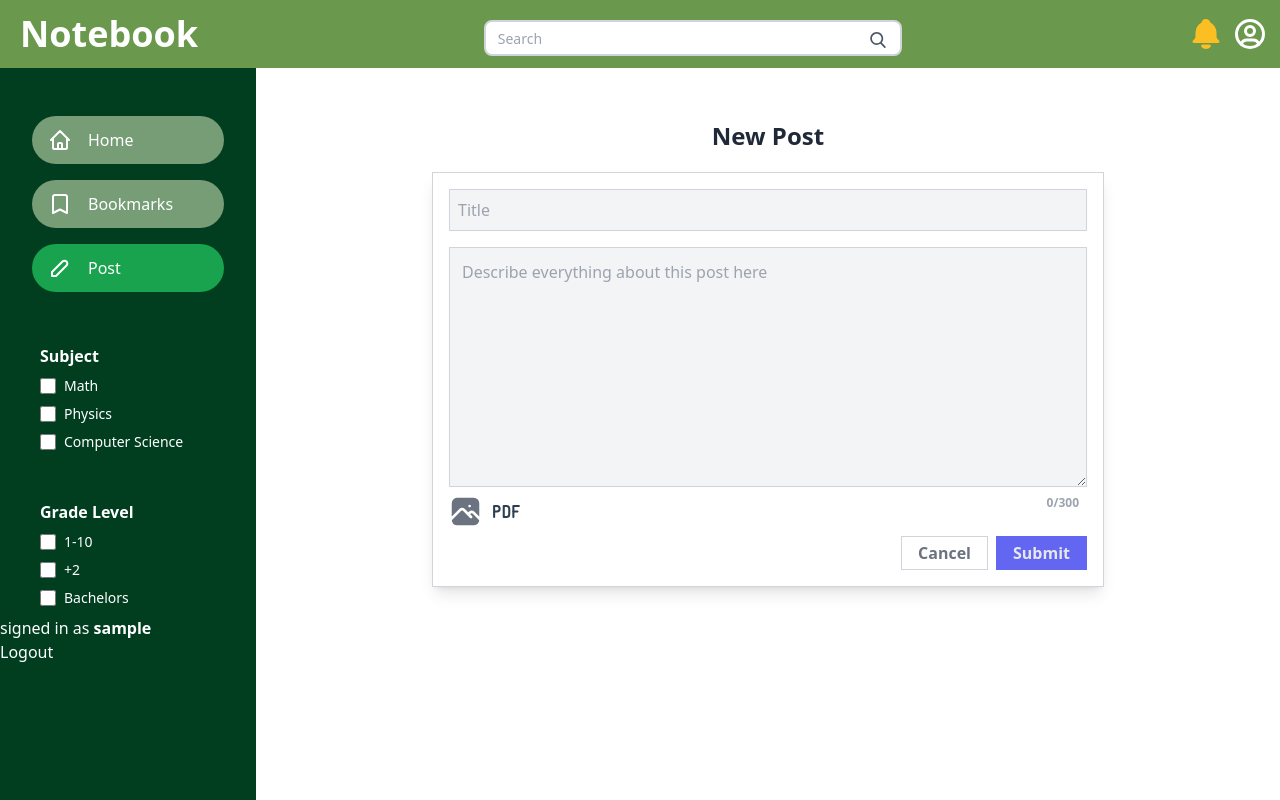
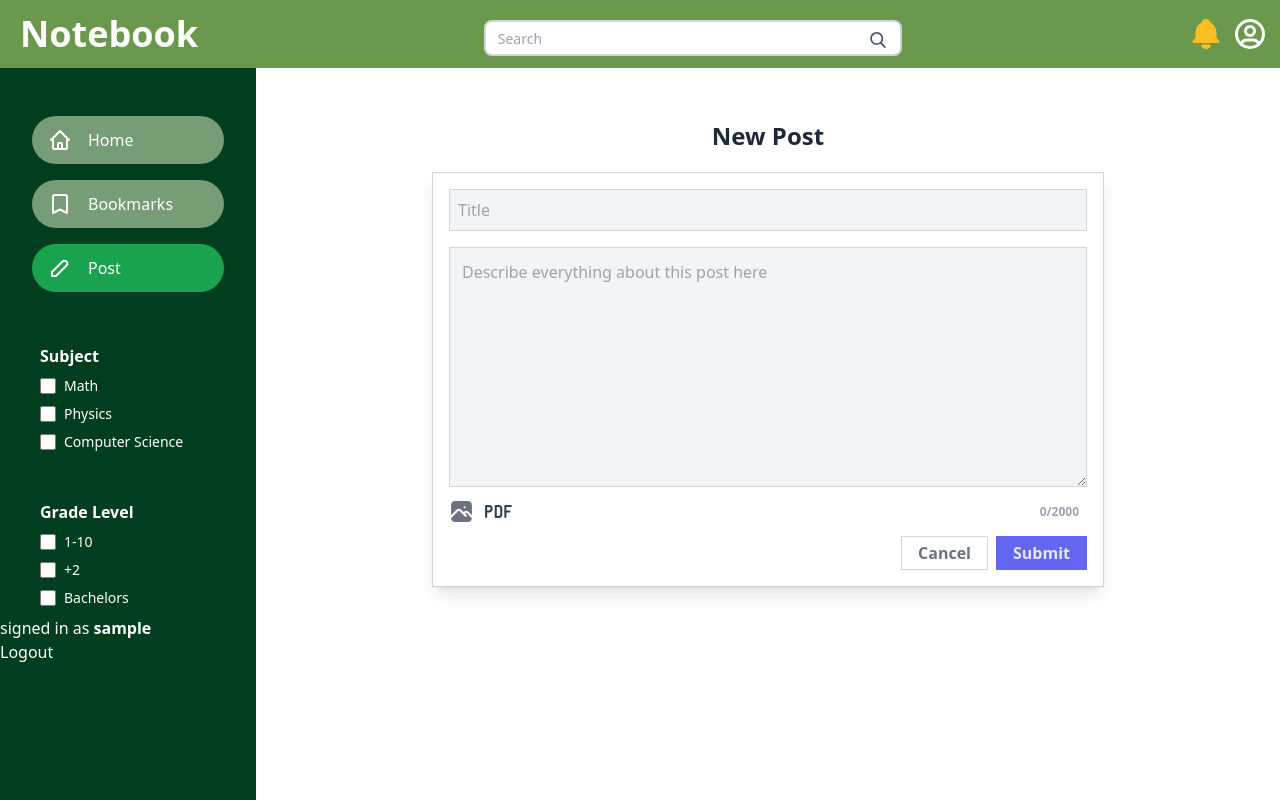
Before and after one commit to Virtual4087/Notes, a Django app: page /create-post in a window 1280 px wide. Run offline with Django 4.2, Linux system fonts and the light colour scheme; the visitor is signed in with stand-in values (Sample User, id 1); some libraries are stand-ins or nearby versions.

Commit message:
merged index

```diff
--- a/Notes_media/templates/create-post.html
+++ b/Notes_media/templates/create-post.html
@@ -5,18 +5,18 @@
   <form action="{% url 'create' %}" method="post" enctype="multipart/form-data" autocomplete="off" class="editor mx-auto w-10/12 flex flex-col text-gray-800 border border-gray-300 p-4 shadow-lg max-w-2xl">
     {% csrf_token %}
     <input class="title bg-gray-100 border border-gray-300 p-2 mb-4 outline-none" spellcheck="false" placeholder="Title" name="title" type="text" required>
-    <textarea class="description bg-gray-100 sec p-3 h-60 border border-gray-300 outline-none" spellcheck="false" name="description" placeholder="Describe everything about this post here" required></textarea>
+    <textarea class="description bg-gray-100 sec p-3 h-60 border border-gray-300 outline-none" spellcheck="false" name="description" placeholder="Describe everything about this post here" id="description" maxlength="2000" required></textarea>
 
     <!-- icons -->
-    <div class="icons flex text-gray-500 m-2 ml-0">
-      <label class="mr-2">
-        <svg xmlns="http://www.w3.org/2000/svg" class="icon icon-tabler icon-tabler-photo-filled" width="33" height="33" viewBox="0 0 24 24" stroke-width="1.5" stroke="#2c3e50" fill="none" stroke-linecap="round" stroke-linejoin="round">
+    <div class="icons flex text-gray-500 m-2 ml-0 gap-2 items-center">
+      <label class="cursor-pointer">
+        <svg xmlns="http://www.w3.org/2000/svg" class="icon icon-tabler icon-tabler-photo-filled" width="25" height="25" viewBox="0 0 24 24" stroke-width="1.5" stroke="#2c3e50" fill="none" stroke-linecap="round" stroke-linejoin="round">
             <path stroke="none" d="M0 0h24v24H0z" fill="none"/>
             <path d="M8.813 11.612c.457 -.38 .918 -.38 1.386 .011l.108 .098l4.986 4.986l.094 .083a1 1 0 0 0 1.403 -1.403l-.083 -.094l-1.292 -1.293l.292 -.293l.106 -.095c.457 -.38 .918 -.38 1.386 .011l.108 .098l4.674 4.675a4 4 0 0 1 -3.775 3.599l-.206 .005h-12a4 4 0 0 1 -3.98 -3.603l6.687 -6.69l.106 -.095zm9.187 -9.612a4 4 0 0 1 3.995 3.8l.005 .2v9.585l-3.293 -3.292l-.15 -.137c-1.256 -1.095 -2.85 -1.097 -4.096 -.017l-.154 .14l-.307 .306l-2.293 -2.292l-.15 -.137c-1.256 -1.095 -2.85 -1.097 -4.096 -.017l-.154 .14l-5.307 5.306v-9.585a4 4 0 0 1 3.8 -3.995l.2 -.005h12zm-2.99 5l-.127 .007a1 1 0 0 0 0 1.986l.117 .007l.127 -.007a1 1 0 0 0 0 -1.986l-.117 -.007z" stroke-width="0" fill="currentColor" />
           </svg>
         <input type="file" name="image" accept="image/*" multiple hidden>
       </label>
-      <label>
+      <label class="cursor-pointer">
         <svg xmlns="http://www.w3.org/2000/svg" class="icon icon-tabler icon-tabler-pdf" width="33" height="33" viewBox="0 0 24 24" stroke-width="1.5" stroke="#2c3e50" fill="none" stroke-linecap="round" stroke-linejoin="round">
             <path stroke="none" d="M0 0h24v24H0z" fill="none"/>
             <path d="M10 8v8h2a2 2 0 0 0 2 -2v-4a2 2 0 0 0 -2 -2h-2z" />
@@ -26,7 +26,7 @@
           </svg>
         <input type="file" name="pdf_file" accept=".pdf" hidden>
       </label>
-      <div class="count ml-auto text-gray-400 text-xs font-semibold">0/300</div>
+      <div class="count ml-auto text-gray-400 text-xs font-semibold" id="char-count">0/2000</div>
     </div>
     <!-- buttons -->
     <div class="buttons flex">
@@ -41,4 +41,11 @@
     {% endif %}
   </div>
 
+  <script>
+    document.querySelector("#description").addEventListener("input", (event) => {
+
+      document.querySelector("#char-count").innerText = `${event.target.value.length}/2000`
+    })
+  </script>
+
 {% endblock %}
--- a/Notes_media/urls.py
+++ b/Notes_media/urls.py
@@ -9,4 +9,5 @@ urlpatterns = [
     path("post/<int:post_id>", views.post, name="post"),
     path("create-post", views.createpost, name="create"),
     path("profile/<str:username>", views.profile, name="profile"),
+    path("search", views.search, name="search")
 ]
```
